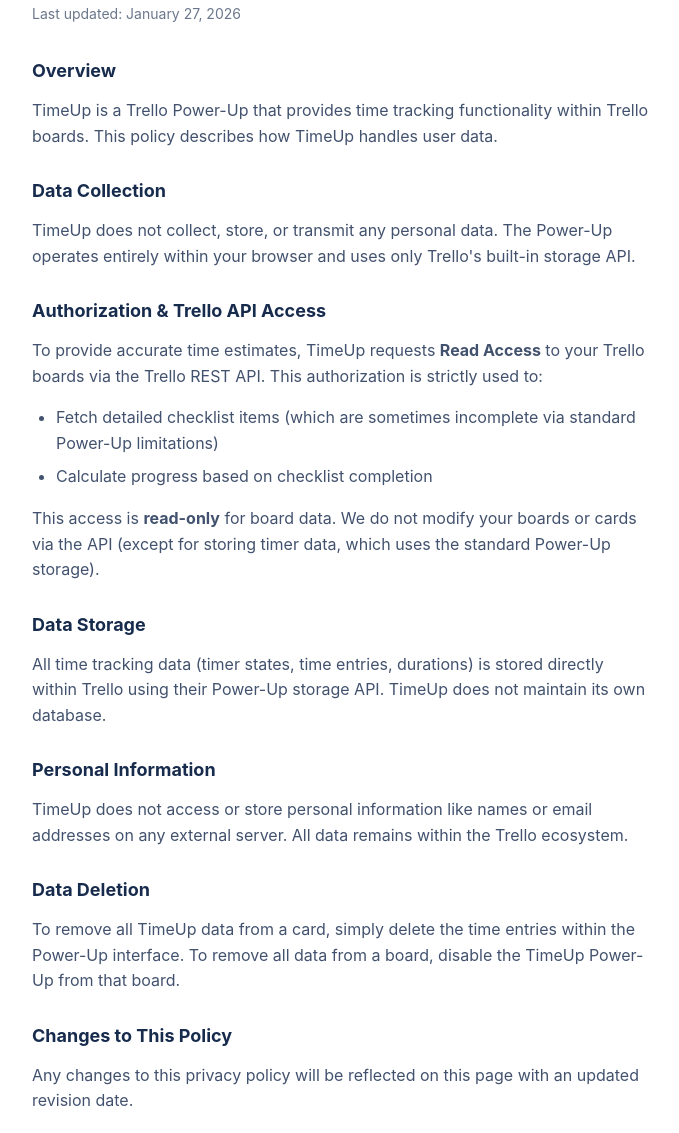
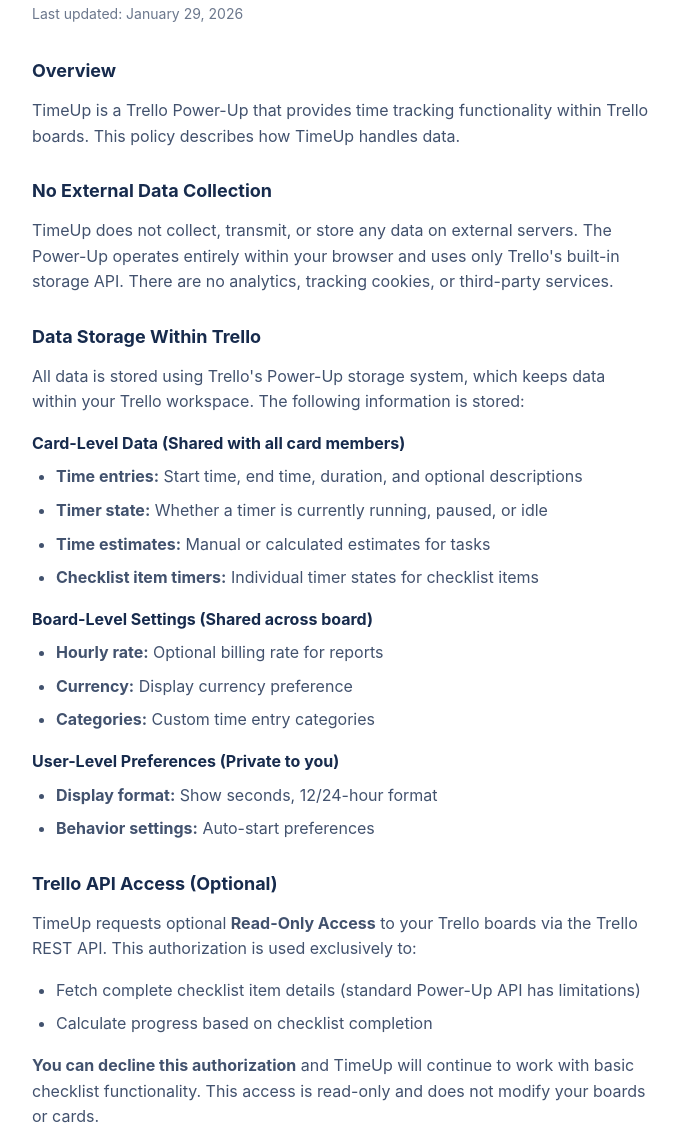
Before and after one commit to nikiitin/TimeUp, a website: page privacy.html in a window 1280 px wide. Shown: the part 130-1263 px from the top of the page, without its empty margins (298-977 px from the left). Drawn offline with Linux system fonts and the light colour scheme.

Commit message:
Fix paging algorithm and update privacy

```diff
--- a/privacy.html
+++ b/privacy.html
@@ -53,27 +53,48 @@
 <body>
   <div class="container">
     <h1>Privacy Policy</h1>
-    <p class="updated">Last updated: January 27, 2026</p>
+    <p class="updated">Last updated: January 29, 2026</p>
 
     <h2>Overview</h2>
-    <p>TimeUp is a Trello Power-Up that provides time tracking functionality within Trello boards. This policy describes how TimeUp handles user data.</p>
+    <p>TimeUp is a Trello Power-Up that provides time tracking functionality within Trello boards. This policy describes how TimeUp handles data.</p>
 
-    <h2>Data Collection</h2>
-    <p>TimeUp does not collect, store, or transmit any personal data. The Power-Up operates entirely within your browser and uses only Trello's built-in storage API.</p>
+    <h2>No External Data Collection</h2>
+    <p>TimeUp does not collect, transmit, or store any data on external servers. The Power-Up operates entirely within your browser and uses only Trello's built-in storage API. There are no analytics, tracking cookies, or third-party services.</p>
 
-    <h2>Authorization & Trello API Access</h2>
-    <p>To provide accurate time estimates, TimeUp requests <strong>Read Access</strong> to your Trello boards via the Trello REST API. This authorization is strictly used to:</p>
+    <h2>Data Storage Within Trello</h2>
+    <p>All data is stored using Trello's Power-Up storage system, which keeps data within your Trello workspace. The following information is stored:</p>
+
+    <h3 style="font-size: 16px; margin-top: 16px; margin-bottom: 8px;">Card-Level Data (Shared with all card members)</h3>
     <ul>
-      <li>Fetch detailed checklist items (which are sometimes incomplete via standard Power-Up limitations)</li>
+      <li><strong>Time entries:</strong> Start time, end time, duration, and optional descriptions</li>
+      <li><strong>Timer state:</strong> Whether a timer is currently running, paused, or idle</li>
+      <li><strong>Time estimates:</strong> Manual or calculated estimates for tasks</li>
+      <li><strong>Checklist item timers:</strong> Individual timer states for checklist items</li>
+    </ul>
+
+    <h3 style="font-size: 16px; margin-top: 16px; margin-bottom: 8px;">Board-Level Settings (Shared across board)</h3>
+    <ul>
+      <li><strong>Hourly rate:</strong> Optional billing rate for reports</li>
+      <li><strong>Currency:</strong> Display currency preference</li>
+      <li><strong>Categories:</strong> Custom time entry categories</li>
+    </ul>
+
+    <h3 style="font-size: 16px; margin-top: 16px; margin-bottom: 8px;">User-Level Preferences (Private to you)</h3>
+    <ul>
+      <li><strong>Display format:</strong> Show seconds, 12/24-hour format</li>
+      <li><strong>Behavior settings:</strong> Auto-start preferences</li>
+    </ul>
+
+    <h2>Trello API Access (Optional)</h2>
+    <p>TimeUp requests optional <strong>Read-Only Access</strong> to your Trello boards via the Trello REST API. This authorization is used exclusively to:</p>
+    <ul>
+      <li>Fetch complete checklist item details (standard Power-Up API has limitations)</li>
       <li>Calculate progress based on checklist completion</li>
     </ul>
-    <p>This access is <strong>read-only</strong> for board data. We do not modify your boards or cards via the API (except for storing timer data, which uses the standard Power-Up storage).</p>
-
-    <h2>Data Storage</h2>
-    <p>All time tracking data (timer states, time entries, durations) is stored directly within Trello using their Power-Up storage API. TimeUp does not maintain its own database.</p>
+    <p><strong>You can decline this authorization</strong> and TimeUp will continue to work with basic checklist functionality. This access is read-only and does not modify your boards or cards.</p>
 
     <h2>Personal Information</h2>
-    <p>TimeUp does not access or store personal information like names or email addresses on any external server. All data remains within the Trello ecosystem.</p>
+    <p>TimeUp does not access, store, or process any personal identifying information such as names, email addresses, or contact details. All stored data consists solely of timestamps, durations, and user-provided task descriptions.</p>
 
     <h2>Data Deletion</h2>
     <p>To remove all TimeUp data from a card, simply delete the time entries within the Power-Up interface. To remove all data from a board, disable the TimeUp Power-Up from that board.</p>
--- a/src/utils/constants.js
+++ b/src/utils/constants.js
@@ -13,6 +13,8 @@ export const STORAGE_KEYS = {
   TIMER_DATA: "timerData",
   /** List of time entries stored separately to bypass 4KB limit */
   ENTRIES: "timerEntries",
+  /** Checklist item timer data (stored separately to prevent metadata bloat) */
+  CHECKLIST_ITEMS: "checklistItems",
   /** Board-wide settings (hourly rate, categories) */
   BOARD_SETTINGS: "boardSettings",
   /** User preferences (display format, notifications) */
```
Also changed, not shown: src/services/EntryStorageService.js (+11 -9 lines), src/services/StorageService.js (+30 -7 lines).
